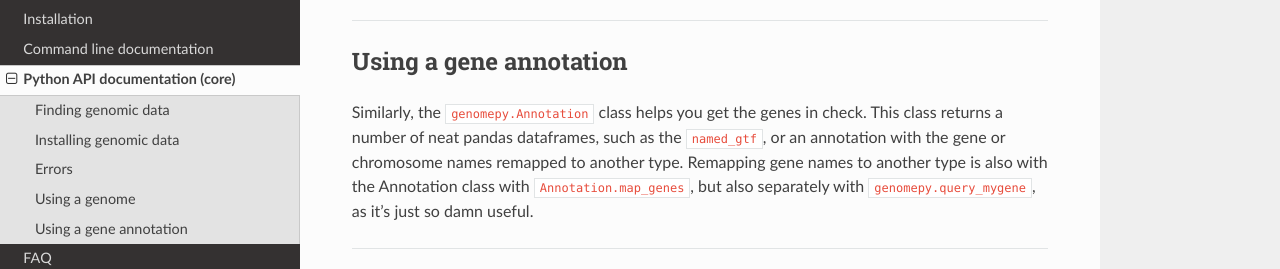
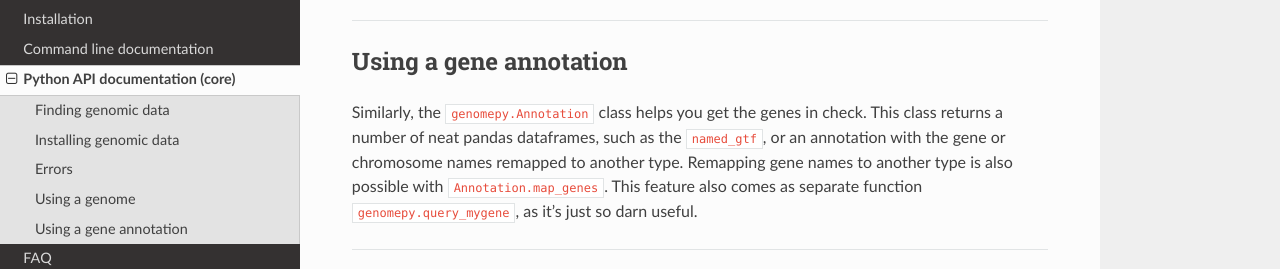
Before and after one commit to vanheeringen-lab/genomepy, a Sphinx documentation site: the page built from docs/content/api_core.rst, in a window 1280 px wide and 900 px high, scrolled down 3538 px, cut to the strip 130-399 px from the top of the window. Built offline with Sphinx 7.4.7 and the Read the Docs theme 2.0.0, drawn with Linux system fonts in a browser that asks for light colours; pages that are not in the unit, such as notebooks, are missing from menus.

Commit message:
split sentence

```diff
--- a/docs/content/api_core.rst
+++ b/docs/content/api_core.rst
@@ -185,8 +185,8 @@ Using a gene annotation
 Similarly, the :code:`genomepy.Annotation` class helps you get the genes in check.
 This class returns a number of neat pandas dataframes, such as the :code:`named_gtf`,
 or an annotation with the gene or chromosome names remapped to another type.
-Remapping gene names to another type is also with the Annotation class with :code:`Annotation.map_genes`,
-but also separately with :code:`genomepy.query_mygene`, as it's just so damn useful.
+Remapping gene names to another type is also possible with :code:`Annotation.map_genes`.
+This feature also comes as separate function :code:`genomepy.query_mygene`, as it's just so darn useful.
 
 ------------
 
```
